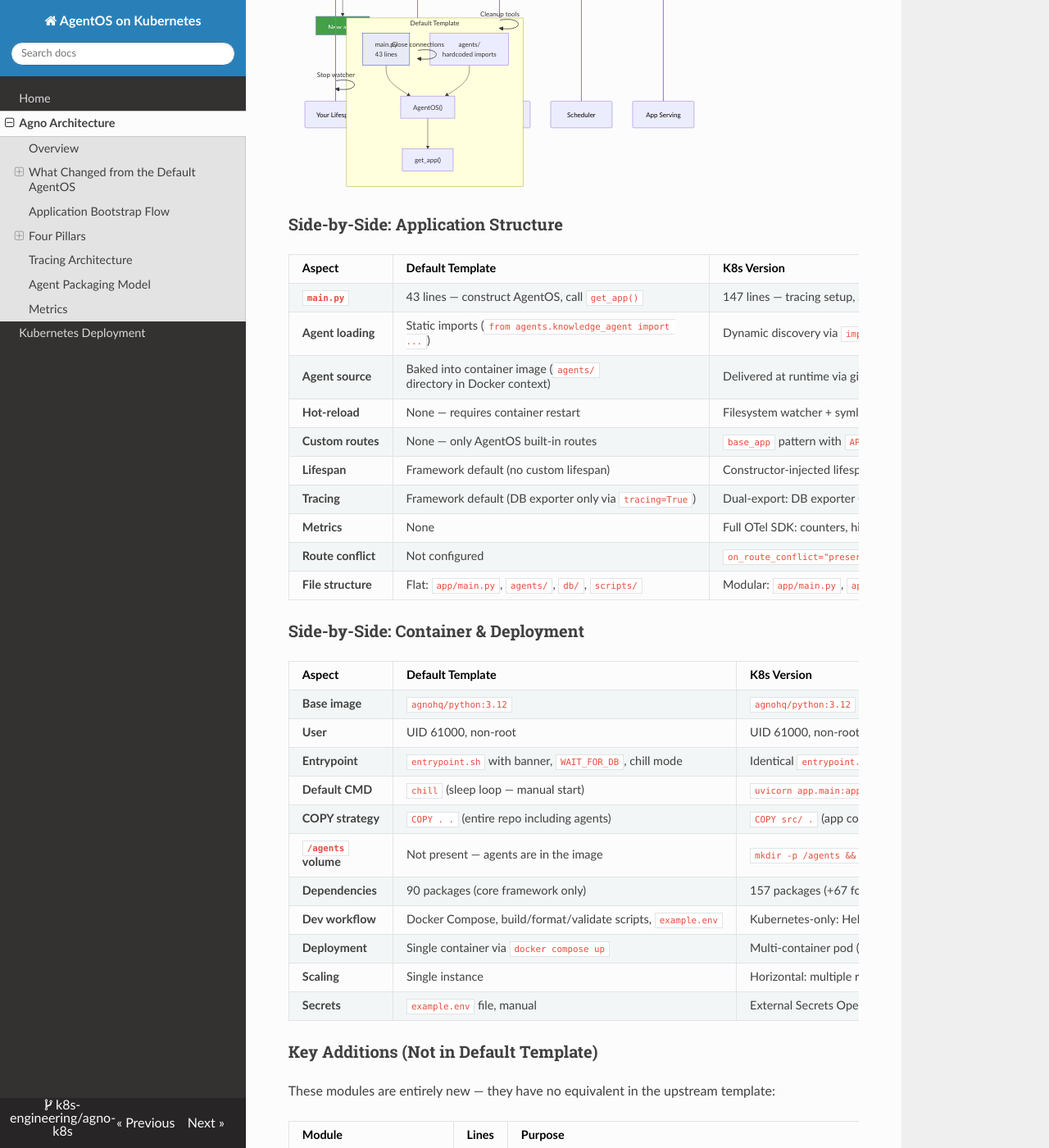
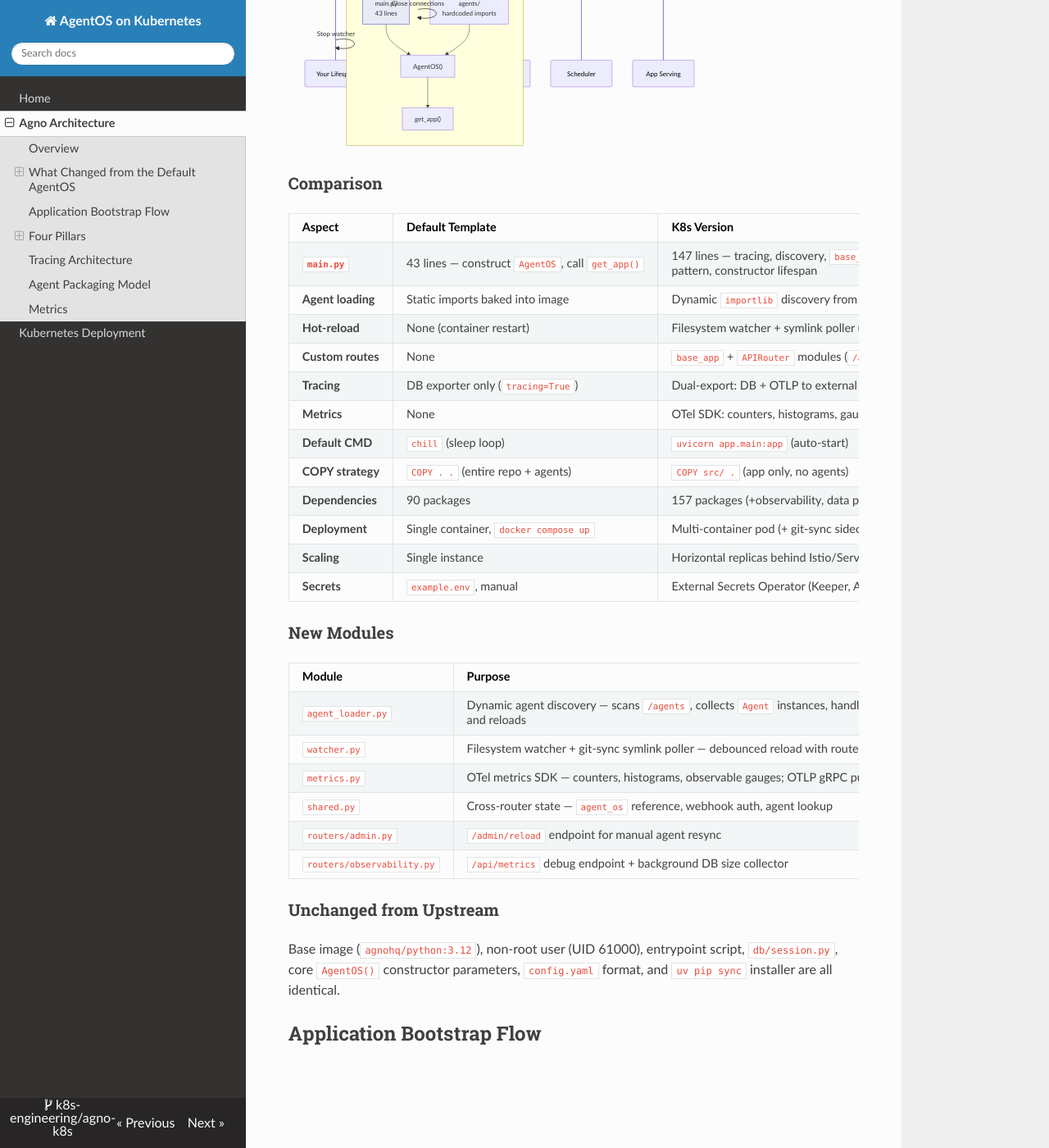
Before and after one commit to k8s-engineering/agno-k8s, an MkDocs documentation site: the page built from docs/agno-architecture.md, in a window 1280 px wide and 1400 px high, scrolled down 1060 px. Shown: the whole window at 82% size. Built offline with MkDocs 1.6.1, drawn with Linux system fonts in a browser that asks for light colours; nearby versions of some CDN libraries; some of the changed text lies outside the part shown.

Commit message:
docs: condense comparison section by ~30%
Co-Authored-By: don.oneill <don.oneill@rhapsody.health>

````diff
--- a/docs/agno-architecture.md
+++ b/docs/agno-architecture.md
@@ -15,9 +15,7 @@ This repository implements AgentOS following Agno's recommended patterns rather
 
 ## What Changed from the Default AgentOS
 
-The upstream [agentos-docker-template](https://github.com/agno-agi/agentos-docker-template) is a minimal starter — 43 lines of `main.py`, two hardcoded agents, and a Docker Compose dev workflow. This repository restructures it for production Kubernetes deployment while preserving the same base image and entrypoint.
-
-### Architecture Comparison
+The upstream [agentos-docker-template](https://github.com/agno-agi/agentos-docker-template) is a minimal starter — 43-line `main.py`, two hardcoded agents, Docker Compose workflow. This repo restructures it for production Kubernetes while keeping the same base image and entrypoint.
 
 ```mermaid
 graph LR
@@ -43,74 +41,37 @@ graph LR
     style KME fill:#f5a623,color:#fff
 ```
 
-### Side-by-Side: Application Structure
+### Comparison
 
 | Aspect | Default Template | K8s Version |
 |--------|-----------------|-------------|
-| **`main.py`** | 43 lines — construct AgentOS, call `get_app()` | 147 lines — tracing setup, agent discovery, lifespan, `base_app` pattern |
-| **Agent loading** | Static imports (`from agents.knowledge_agent import ...`) | Dynamic discovery via `importlib` from `/agents` volume |
-| **Agent source** | Baked into container image (`agents/` directory in Docker context) | Delivered at runtime via git-sync sidecar (shared `emptyDir` volume) |
-| **Hot-reload** | None — requires container restart | Filesystem watcher + symlink poller detects changes within seconds |
-| **Custom routes** | None — only AgentOS built-in routes | `base_app` pattern with `APIRouter` modules (`/admin/*`, `/api/*`) |
-| **Lifespan** | Framework default (no custom lifespan) | Constructor-injected lifespan (watcher, metrics, daemon threads) |
-| **Tracing** | Framework default (DB exporter only via `tracing=True`) | Dual-export: DB exporter + OTLP exporter to external collector |
-| **Metrics** | None | Full OTel SDK: counters, histograms, gauges pushed via OTLP gRPC |
-| **Route conflict** | Not configured | `on_route_conflict="preserve_base_app"` |
-| **File structure** | Flat: `app/main.py`, `agents/`, `db/`, `scripts/` | Modular: `app/main.py`, `app/routers/`, `app/shared.py`, `app/watcher.py`, `app/metrics.py`, `app/agent_loader.py` |
+| **`main.py`** | 43 lines — construct `AgentOS`, call `get_app()` | 147 lines — tracing, discovery, `base_app` pattern, constructor lifespan |
+| **Agent loading** | Static imports baked into image | Dynamic `importlib` discovery from `/agents` volume |
+| **Hot-reload** | None (container restart) | Filesystem watcher + symlink poller (seconds) |
+| **Custom routes** | None | `base_app` + `APIRouter` modules (`/admin/*`, `/api/*`) |
+| **Tracing** | DB exporter only (`tracing=True`) | Dual-export: DB + OTLP to external collector |
+| **Metrics** | None | OTel SDK: counters, histograms, gauges via OTLP gRPC |
+| **Default CMD** | `chill` (sleep loop) | `uvicorn app.main:app` (auto-start) |
+| **COPY strategy** | `COPY . .` (entire repo + agents) | `COPY src/ .` (app only, no agents) |
+| **Dependencies** | 90 packages | 157 packages (+observability, data processing, doc parsing) |
+| **Deployment** | Single container, `docker compose up` | Multi-container pod (+ git-sync sidecar), Helm-managed |
+| **Scaling** | Single instance | Horizontal replicas behind Istio/Service |
+| **Secrets** | `example.env`, manual | External Secrets Operator (Keeper, AWS SSM, Vault) |
 
-### Side-by-Side: Container & Deployment
+### New Modules
 
-| Aspect | Default Template | K8s Version |
-|--------|-----------------|-------------|
-| **Base image** | `agnohq/python:3.12` | `agnohq/python:3.12` (identical) |
-| **User** | UID 61000, non-root | UID 61000, non-root (identical) |
-| **Entrypoint** | `entrypoint.sh` with banner, `WAIT_FOR_DB`, chill mode | Identical `entrypoint.sh` |
-| **Default CMD** | `chill` (sleep loop — manual start) | `uvicorn app.main:app --host 0.0.0.0 --port 8000` (auto-start) |
-| **COPY strategy** | `COPY . .` (entire repo including agents) | `COPY src/ .` (app code only, no agents) |
-| **`/agents` volume** | Not present — agents are in the image | `mkdir -p /agents && chown app:app /agents` — mount point for git-sync |
-| **Dependencies** | 90 packages (core framework only) | 157 packages (+67 for observability, data processing, document parsing) |
-| **Dev workflow** | Docker Compose, build/format/validate scripts, `example.env` | Kubernetes-only: Helm chart, GitHub Actions CI/CD |
-| **Deployment** | Single container via `docker compose up` | Multi-container pod (AgentOS + git-sync sidecar), Helm-managed |
-| **Scaling** | Single instance | Horizontal: multiple replicas behind Istio/Service |
-| **Secrets** | `example.env` file, manual | External Secrets Operator (Keeper, AWS SSM, Vault, etc.) |
+| Module | Purpose |
+|--------|---------|
+| `agent_loader.py` | Dynamic agent discovery — scans `/agents`, collects `Agent` instances, handles `.env` and reloads |
+| `watcher.py` | Filesystem watcher + git-sync symlink poller — debounced reload with route snapshot/restore |
+| `metrics.py` | OTel metrics SDK — counters, histograms, observable gauges; OTLP gRPC push exporter |
+| `shared.py` | Cross-router state — `agent_os` reference, webhook auth, agent lookup |
+| `routers/admin.py` | `/admin/reload` endpoint for manual agent resync |
+| `routers/observability.py` | `/api/metrics` debug endpoint + background DB size collector |
 
-### Key Additions (Not in Default Template)
+### Unchanged from Upstream
 
-These modules are entirely new — they have no equivalent in the upstream template:
-
-| Module | Lines | Purpose |
-|--------|-------|---------|
-| `agent_loader.py` | 139 | Dynamic agent discovery via `importlib` — scans `/agents` for Python files, collects `Agent` instances, handles `.env` loading and module reloading |
-| `watcher.py` | 258 | Filesystem watcher (`watchdog`) + symlink poller for git-sync — debounced reload, route snapshot/restore through `resync()` |
-| `metrics.py` | 226 | Full OTel metrics SDK — counters, histograms, observable gauges for webhooks, agents, queues, DB tables; OTLP gRPC push exporter |
-| `shared.py` | 64 | Cross-cutting state shared by routers — `agent_os` reference, webhook auth, agent lookup |
-| `routers/admin.py` | 55 | Admin endpoints — `/admin/reload` for manual agent resync |
-| `routers/observability.py` | 57 | Debug metrics endpoint (`/api/metrics`) + background DB size collector |
-
-### Dependency Additions
-
-The K8s version adds ~67 packages on top of the default template's 90:
-
-| Category | Key Packages | Why |
-|----------|-------------|-----|
-| **Observability** | `arize-phoenix-client`, `opentelemetry-exporter-otlp-proto-grpc`, `opentelemetry-exporter-otlp-proto-http`, `sentry-sdk` | Dual-export tracing (DB + OTLP), Phoenix evals, error tracking |
-| **Data processing** | `pandas`, `pyarrow`, `tabulate` | Agent data analysis and transformation |
-| **Document parsing** | `beautifulsoup4`, `lxml`, `pypdf`, `python-docx`, `openpyxl`, `odfpy` | Agents that process uploaded documents |
-| **HTTP** | `aiohttp`, `requests` | Webhook callbacks, external API calls |
-| **Image** | `Pillow` | Image processing in agent workflows |
-| **File watching** | `watchdog` | Filesystem watcher for hot-reload |
-
-### What Stayed the Same
-
-These elements are identical or functionally equivalent between the default template and the K8s version:
-
-- **Base image** — `agnohq/python:3.12` (same Agno-maintained Python image)
-- **Non-root user** — UID/GID 61000, same `groupadd`/`useradd` commands
-- **Entrypoint script** — Identical `entrypoint.sh` (banner, `WAIT_FOR_DB`, chill mode)
-- **Database module** — `db/session.py` with `get_postgres_db()` using `POSTGRES_URL` and `PGVECTOR_DB_URL`
-- **AgentOS constructor** — Same core parameters (`name`, `tracing`, `scheduler`, `scheduler_base_url`, `db`, `config`)
-- **Config format** — Same `config.yaml` for AgentOS settings
-- **Package installer** — `uv pip sync requirements.txt --system`
+Base image (`agnohq/python:3.12`), non-root user (UID 61000), entrypoint script, `db/session.py`, core `AgentOS()` constructor parameters, `config.yaml` format, and `uv pip sync` installer are all identical.
 
 ## Application Bootstrap Flow
 
````
